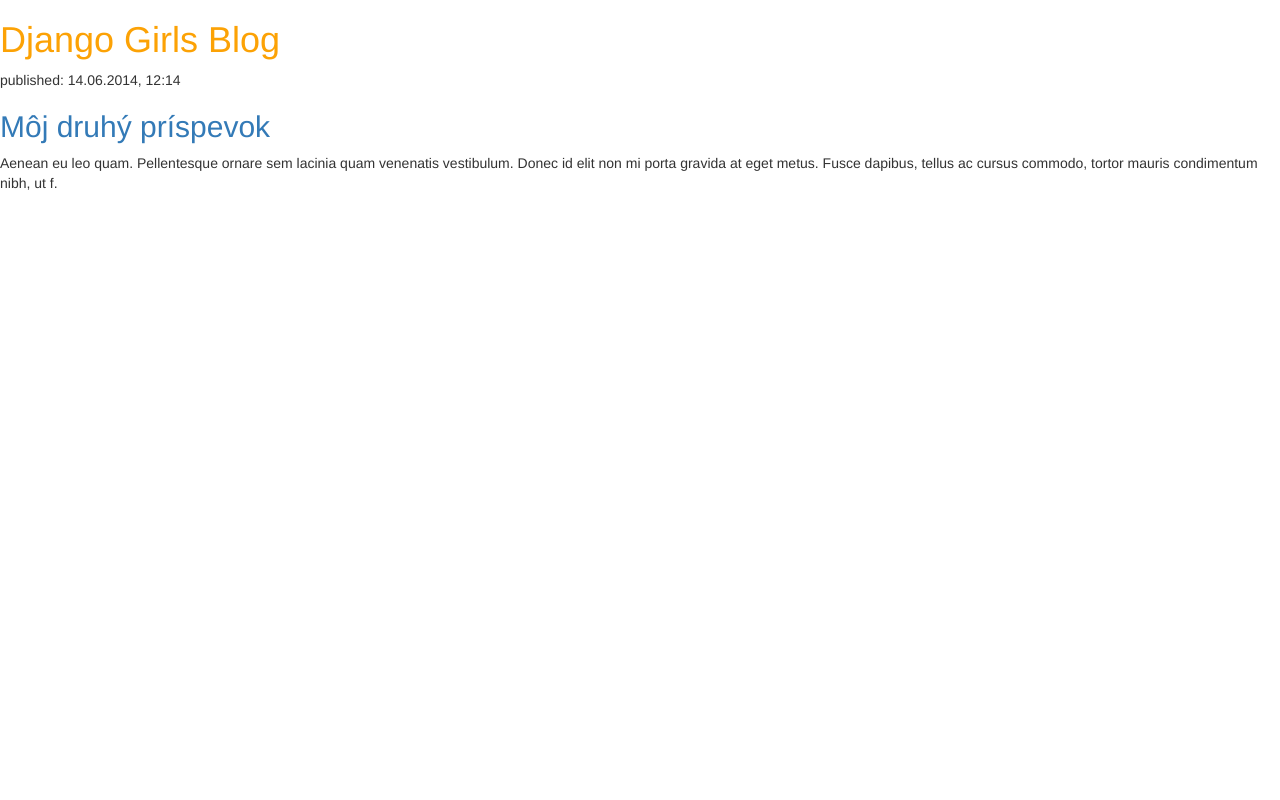
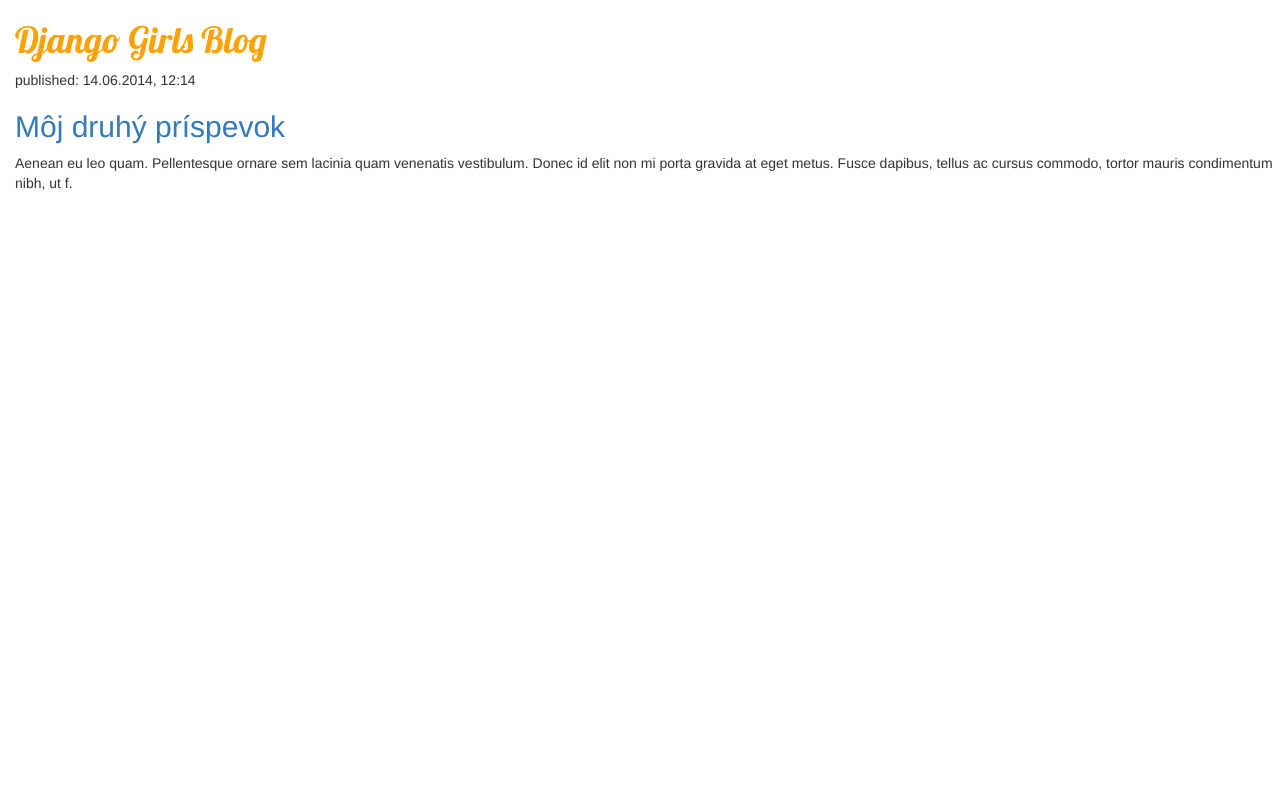
Before and after one commit to uberalfa/my-first-blog, a Django app: page / in a window 1280 px wide. Run offline with Django 3.2, Linux system fonts and the light colour scheme; data that the repository does not hold is empty; some libraries are stand-ins or nearby versions.

Commit message:
Add some changes to blog.css and post_list.html.

```diff
--- a/blog/static/css/blog.css
+++ b/blog/static/css/blog.css
@@ -1,3 +1,7 @@
 h1 a {
     color: #FCA205;
+    font-family: 'Lobster';
 }
+body {
+    padding-left: 15px;
+}
--- a/blog/templates/blog/post_list.html
+++ b/blog/templates/blog/post_list.html
@@ -5,6 +5,7 @@
         <link rel="stylesheet" href="//maxcdn.bootstrapcdn.com/bootstrap/3.2.0/css/bootstrap.min.css">
         <link rel="stylesheet" href="//maxcdn.bootstrapcdn.com/bootstrap/3.2.0/css/bootstrap-theme.min.css">
         <link rel="stylesheet" href="{% static 'css/blog.css' %}">
+        <link href="https://fonts.googleapis.com/css?family=Lobster&subset=latin,latin-ext" rel="stylesheet" type="text/css">
     </head>
     <body>
         <div>
```
